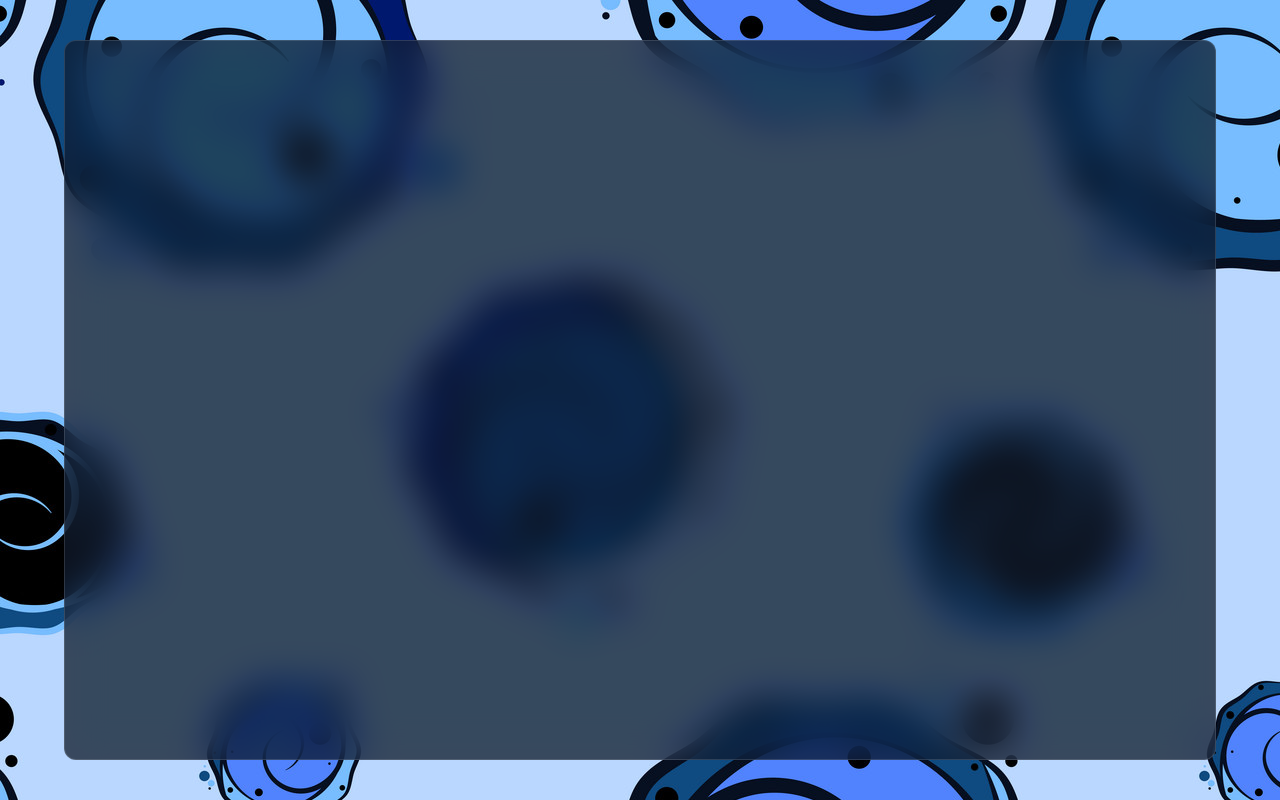
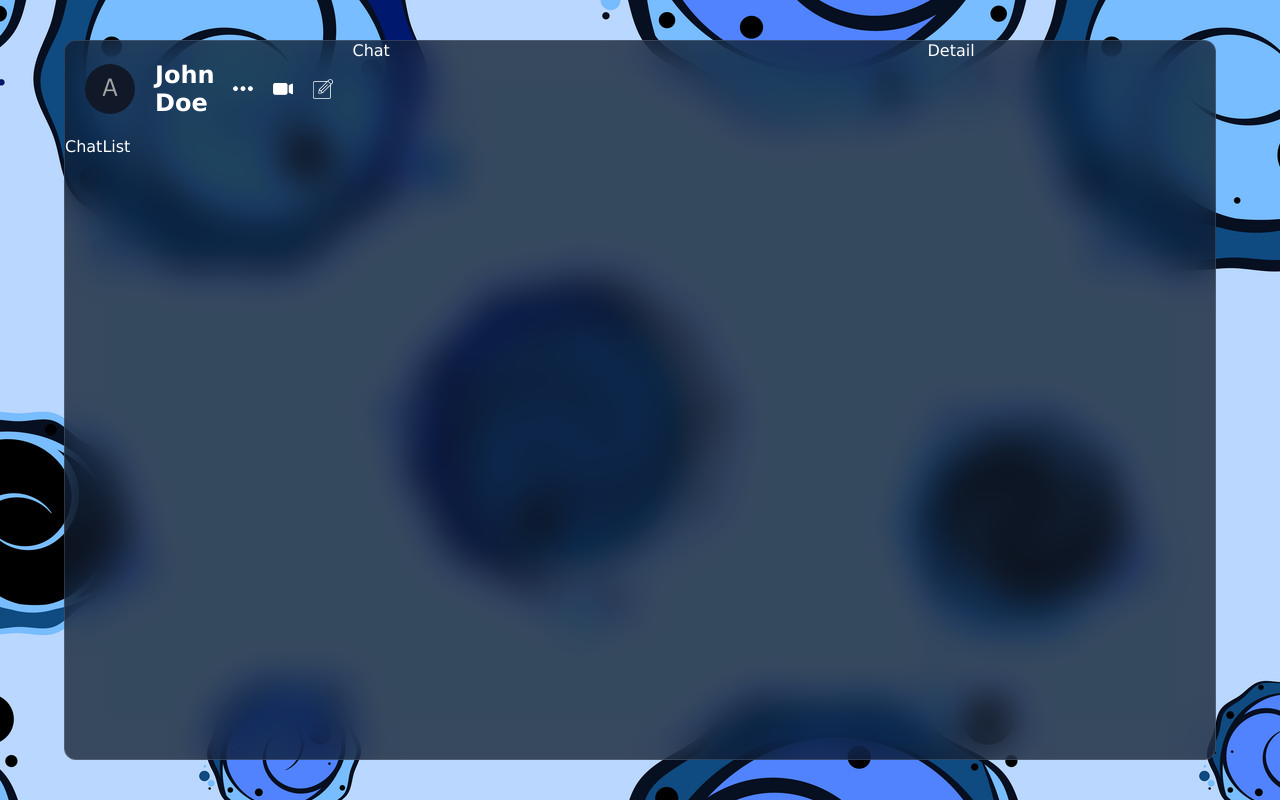
Before and after one commit to maurolavie/react-firebase-chat, a React (Vite) app: page / in a window 1280 px wide. Built offline with nearby package versions, Linux system fonts and the light colour scheme.

Commit message:
Add User Info and some changes on components and css

```diff
--- a/src/App.jsx
+++ b/src/App.jsx
@@ -1,7 +1,13 @@
+import Chat from "./components/chat/Chat"
+import Detail from "./components/detail/Detail"
+import List from "./components/list/List"
+
 const App = () => {
   return (
     <div className='container'>
-
+      <List/>
+      <Chat/>
+      <Detail/>
     </div>
   )
 }
--- a/src/components/chat/Chat.jsx
+++ b/src/components/chat/Chat.jsx
@@ -1,6 +1,8 @@
+import "./chat.css"
+
 const Chat = () => {
   return (
-    <div>Chat</div>
+    <div className="chat">Chat</div>
   )
 }
 
--- a/src/components/chat/chat.css
+++ b/src/components/chat/chat.css
@@ -0,0 +1,3 @@
+.chat{
+    flex: 2;
+}
--- a/src/components/detail/Detail.jsx
+++ b/src/components/detail/Detail.jsx
@@ -0,0 +1,9 @@
+import "./detail.css"
+
+const Detail = () => {
+  return (
+    <div className="detail">Detail</div>
+  )
+}
+
+export default Detail
--- a/src/components/detail/detail.css
+++ b/src/components/detail/detail.css
@@ -0,0 +1,3 @@
+.detail{
+    flex: 1;
+}
--- a/src/components/list/List.jsx
+++ b/src/components/list/List.jsx
@@ -0,0 +1,14 @@
+import ChatList from "./chatList/ChatList"
+import "./list.css"
+import Userinfo from "./userInfo/Userinfo"
+
+const List = () => {
+  return (
+    <div className="list">
+        <Userinfo/>
+        <ChatList/>
+    </div>
+  )
+}
+
+export default List
--- /dev/null
+++ b/src/components/list/chatList/ChatList.jsx
@@ -0,0 +1,9 @@
+import "./chatList.css"
+
+const ChatList = () => {
+  return (
+    <div className="chatList">ChatList</div>
+  )
+}
+
+export default ChatList
--- /dev/null
+++ b/src/components/list/chatList/chatList.css
@@ -0,0 +1,3 @@
+.chatList{
+
+}
--- a/src/components/list/list.css
+++ b/src/components/list/list.css
@@ -0,0 +1,3 @@
+.list{
+    flex: 1;
+}
--- /dev/null
+++ b/src/components/list/userInfo/Userinfo.jsx
@@ -0,0 +1,19 @@
+import "./userInfo.css"
+
+const Userinfo = () => {
+  return (
+    <div className="userInfo">
+        <div className="user">
+            <img src="./avatar.png" alt="" className="avatarImg" />
+            <h2>John Doe</h2>
+        </div>
+        <div className="icons">
+            <img src="./more.png" alt="" />
+            <img src="./video.png" alt="" />
+            <img src="edit.png" alt="" />
+        </div>
+    </div>
+  )
+}
+
+export default Userinfo
--- /dev/null
+++ b/src/components/list/userInfo/userInfo.css
@@ -0,0 +1,32 @@
+.userInfo{
+    padding: 20px;
+    display: flex;
+    align-items: center;
+    justify-content: space-between;
+}
+
+.user{
+    display: flex;
+    align-items: center;
+    gap: 20px;
+
+
+}
+
+.avatarImg{
+    width: 50px;
+    height: 50px;
+    border-radius: 50%;
+    object-fit: cover;
+}
+
+.icons{
+    display: flex;
+    gap: 20px;
+}
+
+img{
+    width: 20px;
+    height: 20px;
+    cursor: pointer;
+}
--- a/src/index.css
+++ b/src/index.css
@@ -22,4 +22,5 @@ body {
   backdrop-filter: blur(19px) saturate(180%);
   border-radius: 12px;
   border: 1px solid rgba(255, 255, 255, 0.125);
+  display: flex;
 }
```
